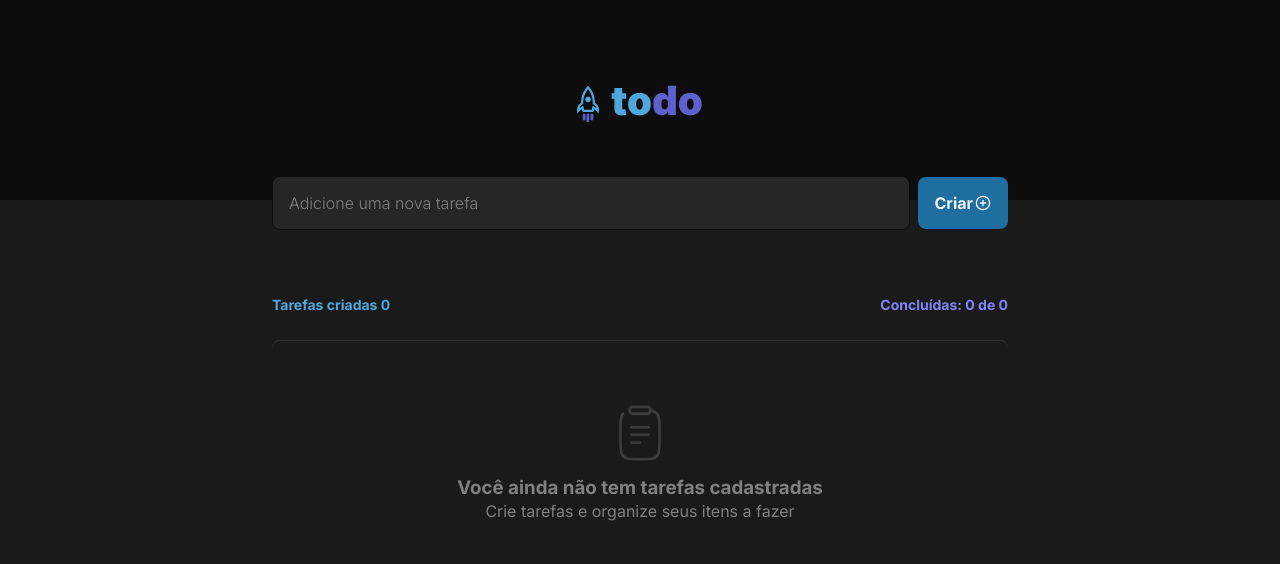
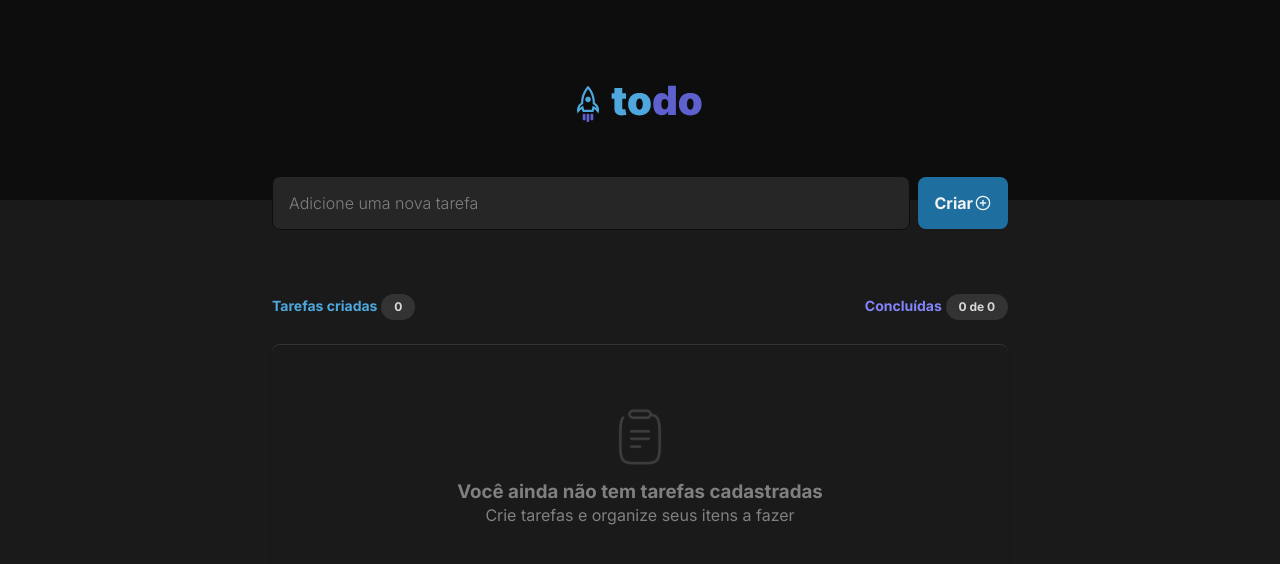
Before and after one commit to yaradaudt/todolist, a React (Vite) app: page / in a window 1280 px wide. Shown: the top 564 px of the page. Built offline with nearby package versions, Linux system fonts and the light colour scheme.

Commit message:
Badge styled & app ready

```diff
--- a/src/App.jsx
+++ b/src/App.jsx
@@ -40,6 +40,8 @@ export function App() {
     setTasks(tasks.filter((task) => task.id !== taskId));
   }
 
+  const completedTasks = tasks.filter((task) => task.isCompleted).length;
+
   return (
     <>
       <Header />
@@ -52,11 +54,16 @@ export function App() {
         <div className={styles.tasksArea}>
           <div className={styles.headerTasks}>
             <p className={styles.currentTasks}>
-              Tarefas criadas {tasks.length}{" "}
+              Tarefas criadas
+            <span className={styles.badge}>
+              {tasks.length}
+            </span>
             </p>
             <p className={styles.completedTasks}>
-              Concluídas: {tasks.filter((task) => task.isCompleted).length} de{" "}
-              {tasks.length}
+              Concluídas
+              <span className={styles.badge}>
+                {completedTasks} de {tasks.length}
+              </span>
             </p>
           </div>
           <div className={styles.tasksList}>
--- a/src/App.module.css
+++ b/src/App.module.css
@@ -16,6 +16,19 @@
     color: var(--blue-400);
     font-size: 0.875rem;
     font-weight: 700;
+}
+
+.badge {
+    background-color: var(--gray-400);
+    color: var(--gray-200);
+    font-size: 0.75rem;
+    font-weight: 700;
+    border-radius: 999px;
+    padding: 0.125rem 0.8rem;
+    margin-left: 0.25rem;
+    display: inline-block;
+    min-width: 1.5rem;
+    text-align: center;
 }
 
 .completedTasks {
```
